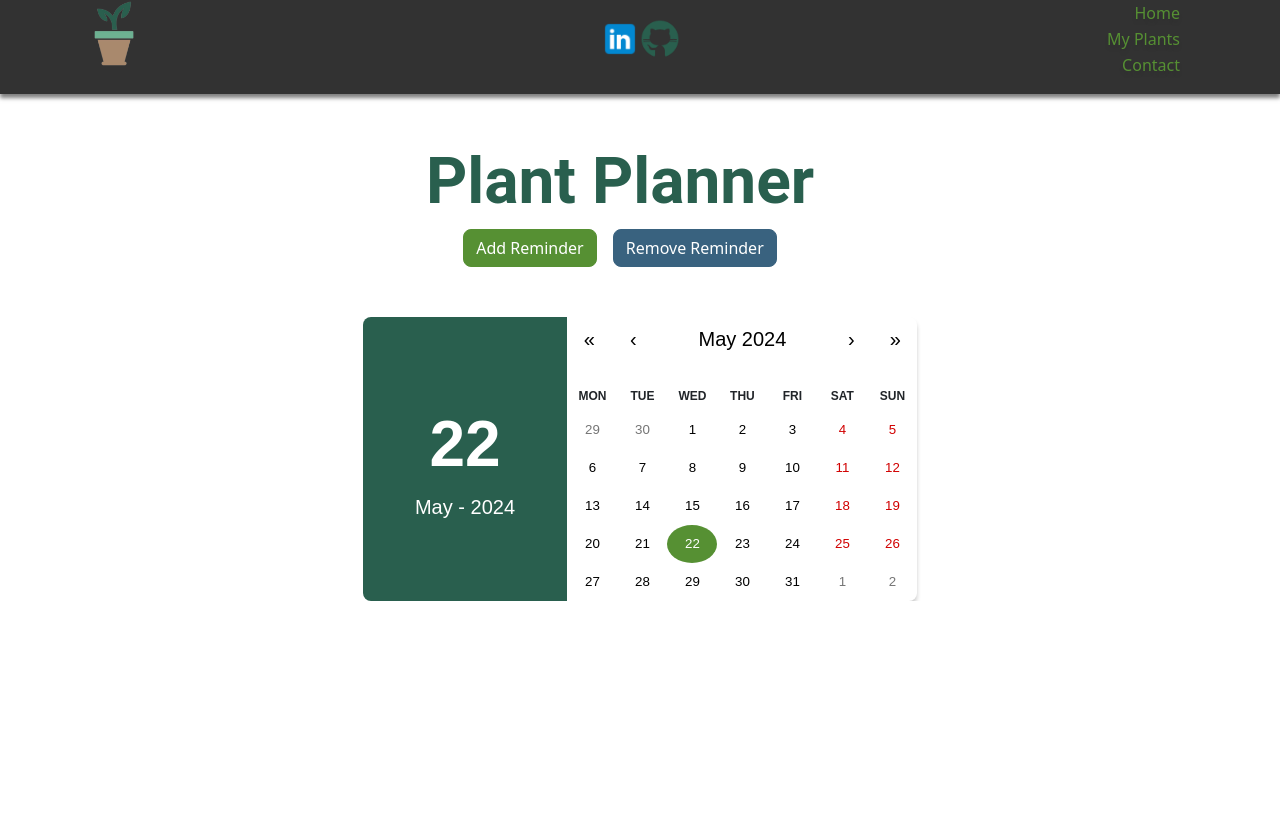
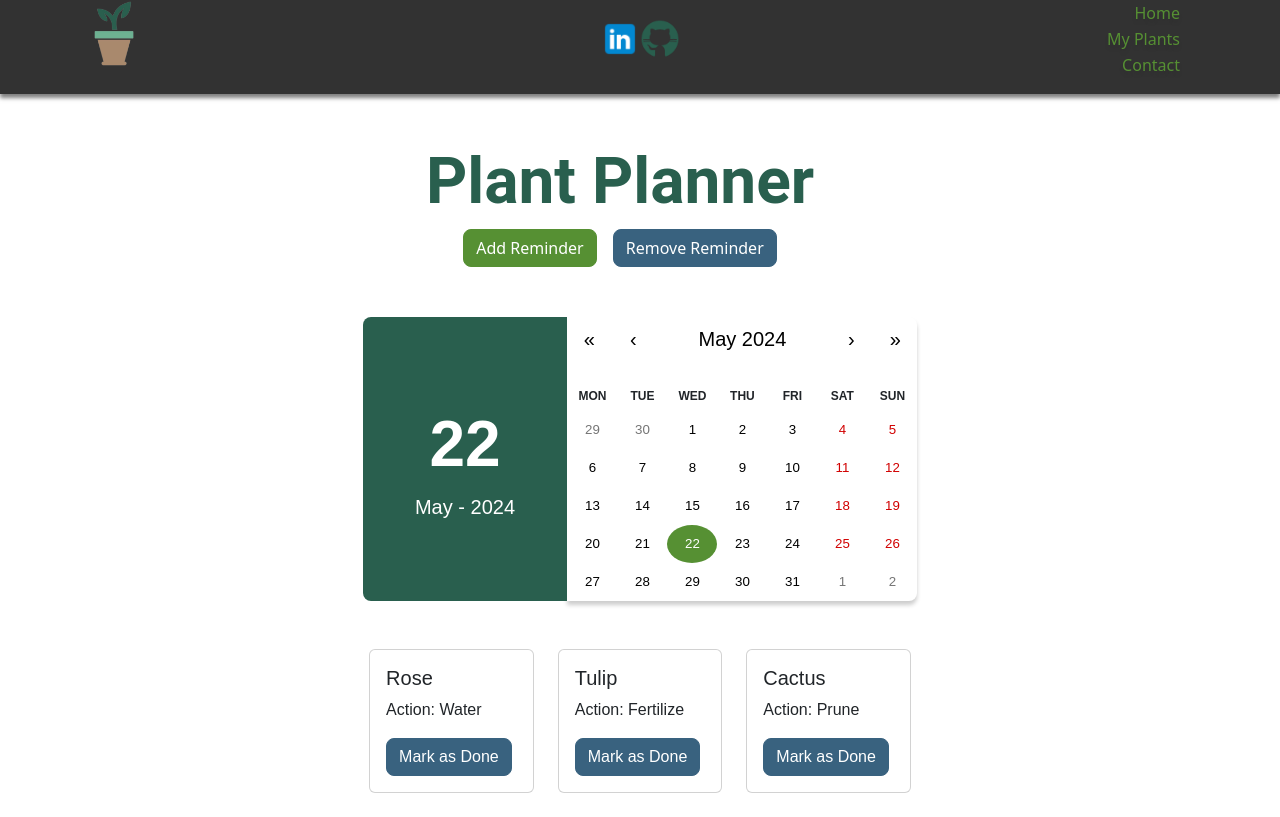
Before and after one commit to CodrinCarpovici/plantit, a React (Vite) app: page / in a window 1280 px wide. Shown: the part 816-1633 px from the top of the page. Before the commit the page ends 1417 px from the top, so only its background shows below. Built offline with nearby package versions, Linux system fonts and the light colour scheme.

Commit message:
calendar page  added reminder cards to it

```diff
--- a/src/pages/Calendarpage.jsx
+++ b/src/pages/Calendarpage.jsx
@@ -4,6 +4,12 @@ import 'react-calendar/dist/Calendar.css';
 
 const Calendarpage = () => {
   const [value, setValue] = useState(new Date());
+
+  const reminders = [
+    { id: 1, plantName: 'Rose', action: 'Water' },
+    { id: 2, plantName: 'Tulip', action: 'Fertilize' },
+    { id: 3, plantName: 'Cactus', action: 'Prune' },
+  ];
 
   return (
     <>
@@ -31,6 +37,22 @@ const Calendarpage = () => {
           tileClassName={({ date }) => date.getDate() === value.getDate() ? 'active' : ''}
         />
       </div>
+      <div className="calendar-container mt-5">
+        <div className="row">
+          {reminders.map(reminder => (
+            <div className="col-md-4 mb-4" key={reminder.id}>
+              <div className="card">
+                <div className="card-body">
+                  <h5 className="card-title">{reminder.plantName}</h5>
+                  <p className="card-text">Action: {reminder.action}</p>
+                  <button className="btn remove">Mark as Done</button>
+                </div>
+              </div>
+            </div>
+          ))}
+        </div>
+      </div>
+
     </>
   );
 };
```
